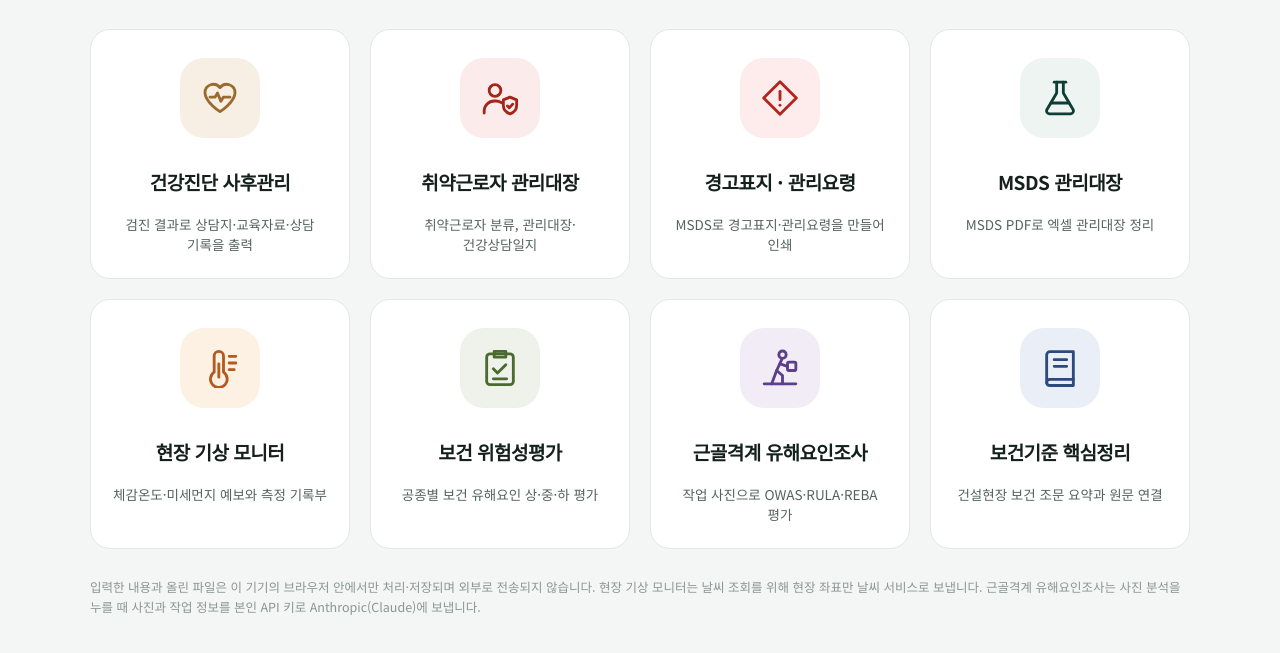
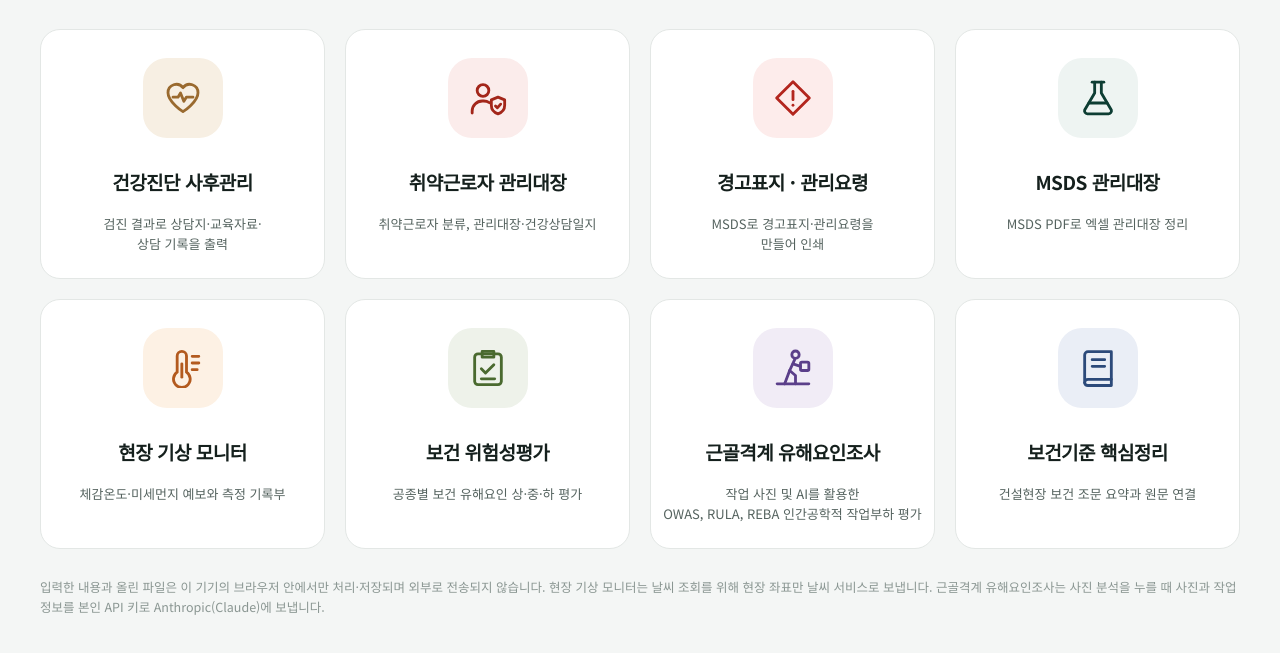
Before and after one commit to hansam89814-cyber/occuhealth_manage, a plain HTML site: page index.html in a window 1280 px wide. Shown: the part 127-780 px from the top of the page. Drawn offline with Linux system fonts and the light colour scheme.

Commit message:
Add files via upload

```diff
--- a/index.html
+++ b/index.html
@@ -7,18 +7,19 @@
 <style>
 *{box-sizing:border-box}
 body{margin:0;background:#f4f6f5;color:#15201d;font-family:'Noto Sans KR','Malgun Gothic',sans-serif;word-break:keep-all}
-.wrap{max-width:1180px;margin:0 auto;padding:44px 40px 28px;min-height:100vh;display:flex;flex-direction:column;justify-content:center}
+.wrap{max-width:1320px;margin:0 auto;padding:44px 40px 28px;min-height:100vh;display:flex;flex-direction:column;justify-content:center}
 header{display:flex;justify-content:center;margin-bottom:32px}
 .brand{display:flex;align-items:center;gap:12px}
 .brand h1{margin:0;font-size:28px;font-weight:800;letter-spacing:-.6px;color:#0d3d33;line-height:1.2}
 .brand .en{margin:0;font-family:Montserrat,sans-serif;font-size:11px;letter-spacing:2.5px;color:#c9a46a;line-height:1.6}
 .grid{display:grid;grid-template-columns:repeat(4,minmax(0,1fr));gap:20px}
-a.tile{display:flex;flex-direction:column;align-items:center;min-width:0;min-height:250px;padding:28px 14px 22px;background:#fff;border:1px solid #e3e7e5;border-radius:20px;color:#15201d;text-decoration:none;text-align:center;overflow:hidden;transition:border-color .2s,box-shadow .2s,transform .2s}
+a.tile{display:flex;flex-direction:column;align-items:center;min-width:0;min-height:250px;padding:28px 10px 22px;background:#fff;border:1px solid #e3e7e5;border-radius:20px;color:#15201d;text-decoration:none;text-align:center;overflow:hidden;transition:border-color .2s,box-shadow .2s,transform .2s}
 a.tile:hover{border-color:#0d3d33;box-shadow:0 8px 24px rgba(13,61,51,.10);transform:translateY(-2px)}
 a.tile:focus-visible{outline:3px solid #c9a46a;outline-offset:3px}
 .ic{flex:none;width:80px;height:80px;border-radius:24px;display:flex;align-items:center;justify-content:center}
 .t{margin-top:18px;min-height:52px;width:100%;display:flex;align-items:center;justify-content:center;font-size:19px;line-height:1.35;font-weight:700;letter-spacing:-.5px;overflow-wrap:anywhere}
-.d{margin-top:6px;width:100%;max-width:220px;font-size:13.5px;line-height:1.5;color:#55635f;overflow-wrap:anywhere}
+.d{margin-top:6px;width:100%;font-size:13px;line-height:1.55;color:#55635f;word-break:keep-all}
+.d .nw{white-space:nowrap}
 .note{margin:28px 0 0;font-size:12.5px;line-height:1.6;color:#8a9692}
 @media(max-width:1000px){.wrap{padding:28px 20px 22px}.grid{gap:12px}a.tile{min-height:0;padding:22px 10px 18px}.ic{width:64px;height:64px;border-radius:20px}.ic svg{width:32px;height:32px}.t{margin-top:14px;font-size:17px;min-height:46px}.d{font-size:12.5px}header{margin-bottom:22px}}
 @media(max-width:640px){.wrap{padding:28px 18px 22px;justify-content:flex-start}.grid{grid-template-columns:repeat(2,minmax(0,1fr));gap:12px}a.tile{min-height:0;padding:20px 10px 16px}.ic{width:60px;height:60px;border-radius:18px}.ic svg{width:30px;height:30px}.t{margin-top:12px;font-size:16.5px;min-height:46px}.d{font-size:12.5px}header{margin-bottom:22px}.brand h1{font-size:24px}}
@@ -36,17 +37,17 @@ a.tile:focus-visible{outline:3px solid #c9a46a;outline-offset:3px}
     <a class="tile" href="aftercare.html">
       <span class="ic" style="background:#f7efe3"><svg aria-hidden="true" width="40" height="40" viewBox="0 0 24 24" fill="none" stroke="#9a6a2f" stroke-width="1.7" stroke-linecap="round" stroke-linejoin="round"><path d="M21 8.8a5 5 0 0 0-9-3 5 5 0 0 0-9 3c0 5.6 9 11.4 9 11.4s9-5.8 9-11.4z"/><path d="M6 11.5h3l1.5-2.5 2 5 1.5-2.5h4"/></svg></span>
       <span class="t">건강진단 사후관리</span>
-      <span class="d">검진 결과로 상담지·교육자료·상담 기록을 출력</span>
+      <span class="d">검진 결과로 <span class="nw">상담지·교육자료·</span><br>상담 기록을 출력</span>
     </a>
     <a class="tile" href="vuln.html">
       <span class="ic" style="background:#fbeceb"><svg aria-hidden="true" width="40" height="40" viewBox="0 0 24 24" fill="none" stroke="#a3261a" stroke-width="1.7" stroke-linecap="round" stroke-linejoin="round"><circle cx="9" cy="7.5" r="3.5"/><path d="M2.5 21v-1.2A6 6 0 0 1 8.5 13.8h1a6 6 0 0 1 3.3 1"/><path d="M18 11.5l4 1.6v3.3c0 2.6-1.8 4.4-4 5.1-2.2-.7-4-2.5-4-5.1v-3.3z"/><path d="M16.5 16.8l1.1 1.1 2-2.2"/></svg></span>
       <span class="t">취약근로자 관리대장</span>
-      <span class="d">취약근로자 분류, 관리대장·건강상담일지</span>
+      <span class="d">취약근로자 분류, <span class="nw">관리대장·건강상담일지</span></span>
     </a>
     <a class="tile" href="warning.html">
       <span class="ic" style="background:#fdeceb"><svg aria-hidden="true" width="40" height="40" viewBox="0 0 24 24" fill="none" stroke="#b3261e" stroke-width="1.7" stroke-linecap="round" stroke-linejoin="round"><path d="M12 2.2 21.8 12 12 21.8 2.2 12z"/><path d="M12 8v5"/><path d="M12 16.3v.1"/></svg></span>
       <span class="t">경고표지 · 관리요령</span>
-      <span class="d">MSDS로 경고표지·관리요령을 만들어 인쇄</span>
+      <span class="d">MSDS로 <span class="nw">경고표지·관리요령을</span><br>만들어 인쇄</span>
     </a>
     <a class="tile" href="msds.html">
       <span class="ic" style="background:#eef4f2"><svg aria-hidden="true" width="40" height="40" viewBox="0 0 24 24" fill="none" stroke="#0d3d33" stroke-width="1.7" stroke-linecap="round" stroke-linejoin="round"><path d="M8.5 2.5h7"/><path d="M10 2.5v6.5L4 19.2a1.8 1.8 0 0 0 1.6 2.3h12.8a1.8 1.8 0 0 0 1.6-2.3L14 9V2.5"/><path d="M6.6 15h10.8"/></svg></span>
@@ -56,17 +57,17 @@ a.tile:focus-visible{outline:3px solid #c9a46a;outline-offset:3px}
     <a class="tile" href="weather.html">
       <span class="ic" style="background:#fdf1e4"><svg aria-hidden="true" width="40" height="40" viewBox="0 0 24 24" fill="none" stroke="#b35a1e" stroke-width="1.7" stroke-linecap="round" stroke-linejoin="round"><path d="M8.5 14.5V4.8a2.8 2.8 0 0 1 5.6 0v9.7a5 5 0 1 1-5.6 0z"/><path d="M11.3 9.5v8"/><path d="M17.5 5h4M17.5 9h4M17.5 13h3"/></svg></span>
       <span class="t">현장 기상 모니터</span>
-      <span class="d">체감온도·미세먼지 예보와 측정 기록부</span>
+      <span class="d"><span class="nw">체감온도·미세먼지</span> 예보와 측정 기록부</span>
     </a>
     <a class="tile" href="risk.html">
       <span class="ic" style="background:#eef2ea"><svg aria-hidden="true" width="40" height="40" viewBox="0 0 24 24" fill="none" stroke="#4a6a2f" stroke-width="1.7" stroke-linecap="round" stroke-linejoin="round"><rect x="4" y="3.5" width="16" height="18.5" rx="2"/><path d="M8.5 2h7v3.5h-7z"/><path d="m8 12.5 2.5 2.5 5-5"/><path d="M8 18.5h8"/></svg></span>
       <span class="t">보건 위험성평가</span>
-      <span class="d">공종별 보건 유해요인 상·중·하 평가</span>
+      <span class="d">공종별 보건 유해요인 <span class="nw">상·중·하</span> 평가</span>
     </a>
     <a class="tile" href="msd.html">
       <span class="ic" style="background:#f1ecf6"><svg aria-hidden="true" width="40" height="40" viewBox="0 0 24 24" fill="none" stroke="#5b3f8a" stroke-width="1.7" stroke-linecap="round" stroke-linejoin="round"><circle cx="13.5" cy="4" r="2.2"/><path d="M13 7 10 13.5l3.5 3v5"/><path d="M10 13.5 7 21.5"/><path d="M12 9.5l4.5 1.5"/><rect x="16.5" y="8.5" width="5" height="5" rx="0.8"/><path d="M2.5 21.5h19"/></svg></span>
       <span class="t">근골격계 유해요인조사</span>
-      <span class="d">작업 사진으로 OWAS·RULA·REBA 평가</span>
+      <span class="d">작업 사진 및 AI를 활용한<br><span class="nw">OWAS, RULA, REBA</span> <span class="nw">인간공학적 작업부하 평가</span></span>
     </a>
     <a class="tile" href="rules.html">
       <span class="ic" style="background:#eaeef6"><svg aria-hidden="true" width="40" height="40" viewBox="0 0 24 24" fill="none" stroke="#2c4a7a" stroke-width="1.7" stroke-linecap="round" stroke-linejoin="round"><path d="M4 4.2a2 2 0 0 1 2-2h14v16.6H6a2 2 0 0 0-2 2z"/><path d="M4 20.8a2 2 0 0 0 2 1.7h14v-3.7"/><path d="M8.5 7h7.5M8.5 11h7.5"/></svg></span>
```
